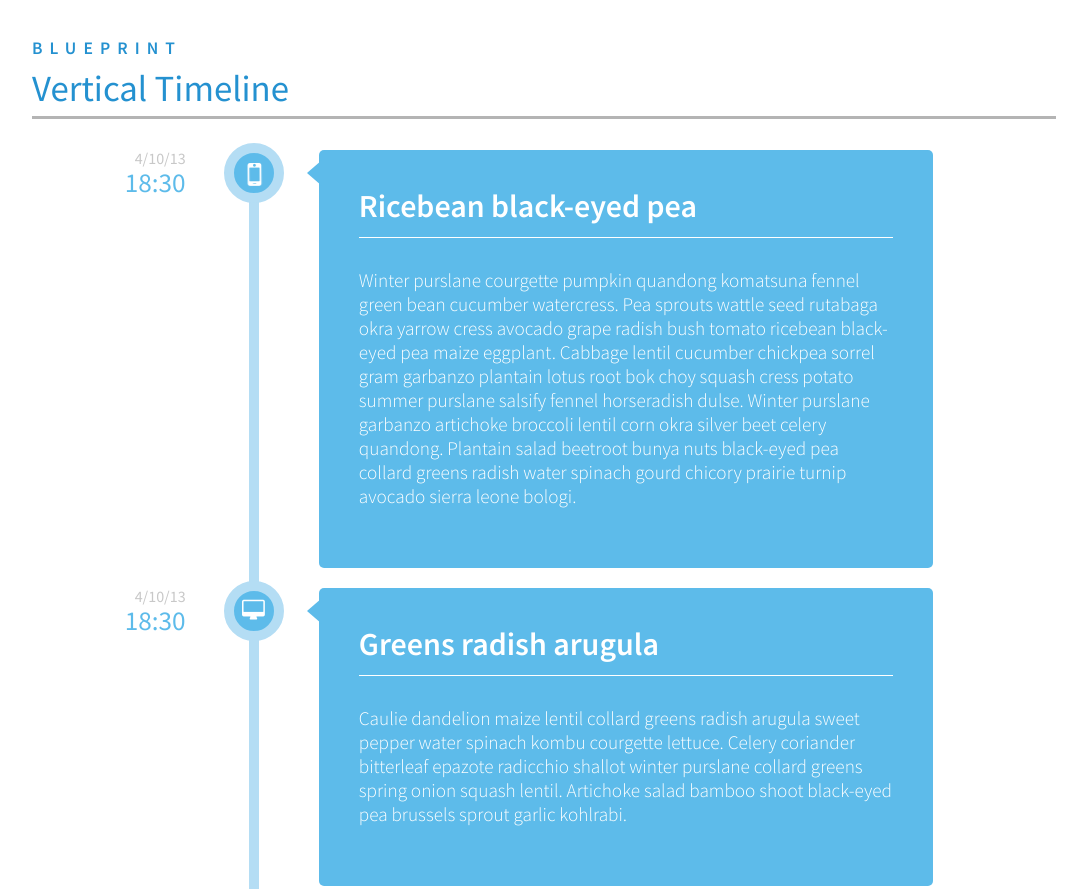
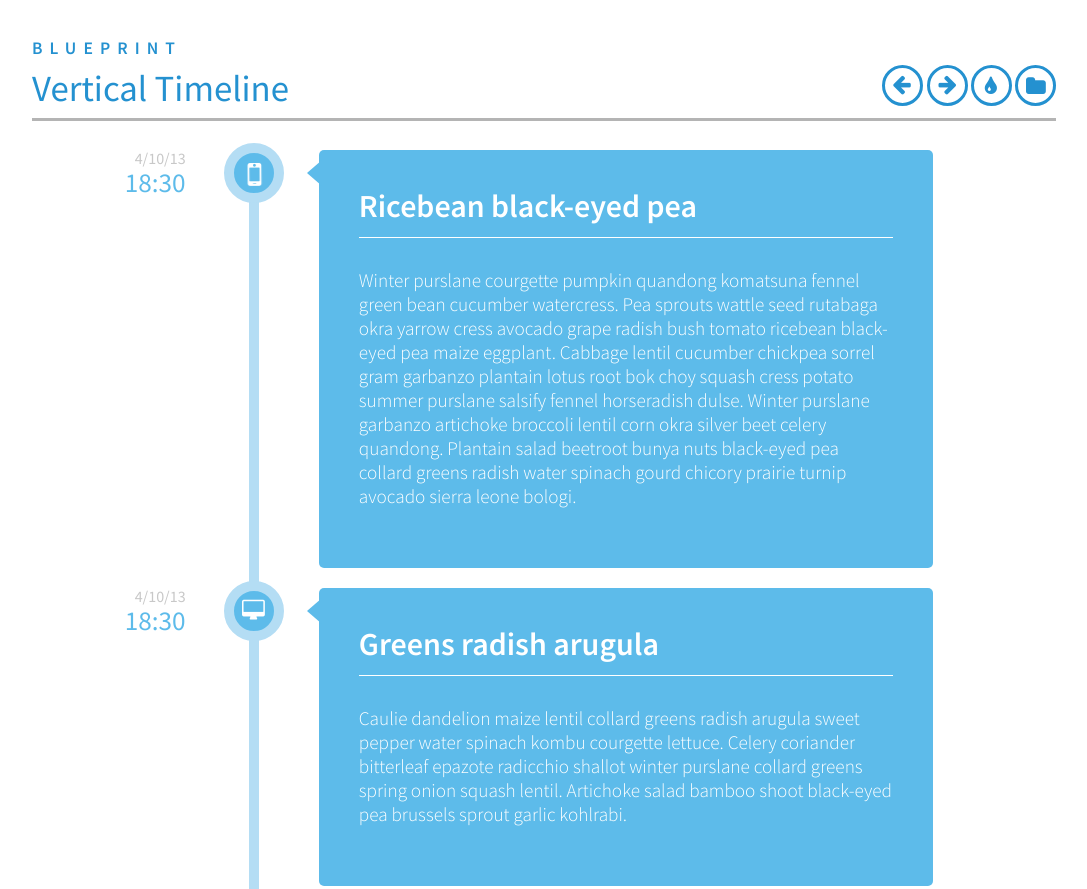
Before and after one commit to alexanderallis/Timeline, a plain HTML site: page index.html in a window 1280 px wide. Shown: the top 889 px of the page, without its empty margins (96-1183 px from the left). Drawn offline with Linux system fonts and the light colour scheme.

Commit message:
correct static nav bar and colored hover effects

```diff
--- a/assets/css/index.css
+++ b/assets/css/index.css
@@ -42,6 +42,118 @@ header h1 {
     font-size: 2.3em;
     color: 2491D0;
     padding-top:12px;
+}
+
+.left-header {
+  display: inline-block;
+  border-style: none;
+  border-width: thin;
+  border-color: red;
+  vertical-align: top;
+}
+
+
+.right-header {
+  display: inline-block;
+  border-style: none;
+  border-width: thin;
+  border-color: red;
+  float:right;
+  vertical-align: bottom;
+  padding-top:7px;
+}
+
+.pointleft {
+  border-style: solid;
+  border-width: 3px;
+  border-color: #2491D0;
+  border-radius: 50%;
+  width:35px;
+  height: 35px;
+  display: inline-block;
+  background-color: white;
+}
+
+.pointleft:hover{
+  background-color:#F69265;
+  transition: background-color  500ms linear
+}
+
+.pointleft i {
+  position: absolute;
+  color: #2491D0;
+  text-align: center;
+  margin-left:7px;
+  margin-top: 9px;
+}
+
+.pointright {
+  border-style: solid;
+  border-width: 3px;
+  border-color: #2491D0;
+  border-radius: 50%;
+  width:35px;
+  height: 35px;
+  display: inline-block;
+}
+
+.pointright:hover{
+  background-color:#F69265;
+  transition: background-color  500ms linear
+}
+
+.pointright i {
+  position: absolute;
+  color: #2491D0;
+  text-align: center;
+  margin-left:9px;
+  margin-top: 9px;
+}
+
+.water {
+  border-style: solid;
+  border-width: 3px;
+  border-color: #2491D0;
+  border-radius: 50%;
+  width:35px;
+  height: 35px;
+  display: inline-block;
+}
+
+.water:hover{
+  background-color:#F69265;
+  transition: background-color  500ms linear
+}
+
+.water i {
+  position: absolute;
+  color: #2491D0;
+  text-align: center;
+  margin-left:11px;
+  margin-top: 11px;
+}
+
+.folder {
+  border-style: solid;
+  border-width: 3px;
+  border-color: #2491D0;
+  border-radius: 50%;
+  width:35px;
+  height: 35px;
+  display: inline-block;
+}
+
+.folder:hover{
+  background-color:#F69265;
+  transition: background-color  500ms linear
+}
+
+.folder i {
+  position: absolute;
+  color: #2491D0;
+  text-align: center;
+  margin-left:8px;
+  margin-top: 11px;
 }
 
 /*---------CONTAINERS---------*/
@@ -103,7 +215,7 @@ aside {
     margin-top:7px;
   }
 
-  i{
+  .metabox i{
       position: absolute;
       vertical-align: top;
       display: inline-block;
--- a/index.html
+++ b/index.html
@@ -10,12 +10,25 @@
 <body>
 
   <header>
+    <h3>BLUEPRINT</h3>
+
       <div class="left-header">
-          <h3>BLUEPRINT</h3>
           <h1>Vertical Timeline</h1>
       </div>
       <nav class="right-header">
-
+        <div class="pointleft">
+          <i class="fa fa-arrow-left fa-lg"></i>
+        </div>
+        <div class="pointright">
+          <i class="fa fa-arrow-right fa-lg"></i>
+        </div>
+      </div>
+      <div class="water">
+        <i class="fa fa-tint fa-lg"></i>
+      </div>
+      <div class="folder">
+        <i class="fa fa-folder fa-lg"></i>
+      </div>
       </nav>
   </header>
 
```
